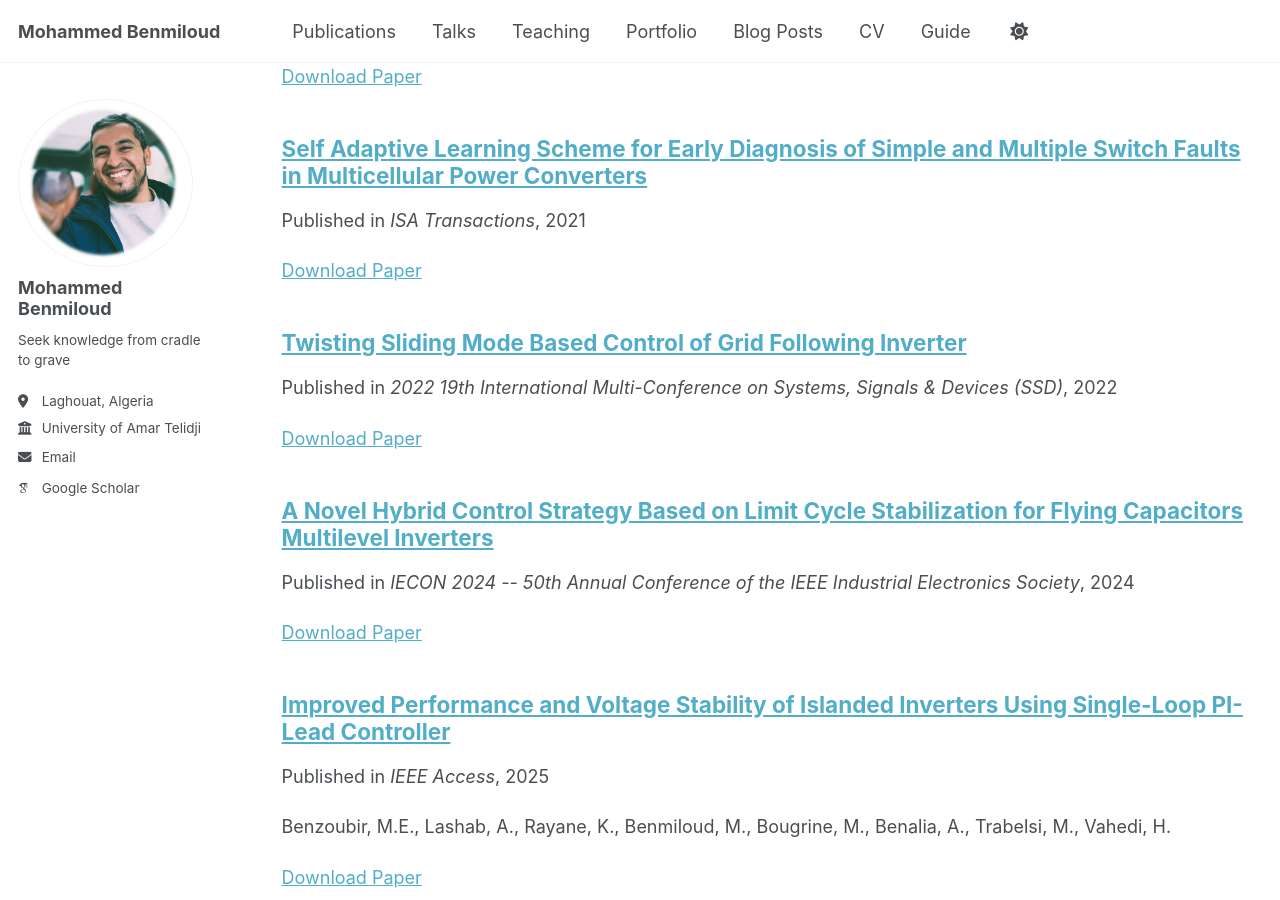
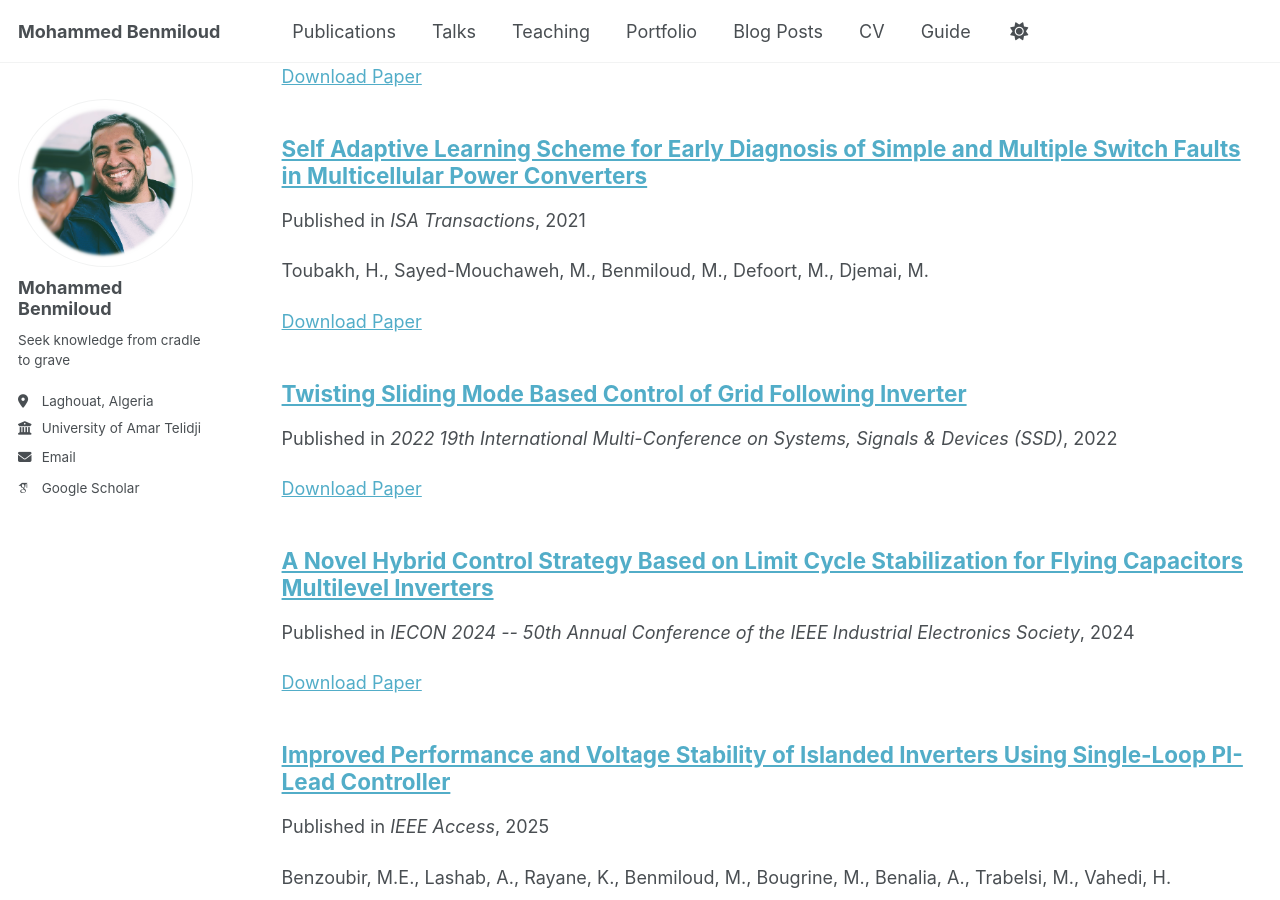
Before and after one commit to medbenmiloud/medbenmiloud.github.io, a Jekyll site: the page built from _pages/collection-archive.html, in a window 1280 px wide and 900 px high, scrolled down 2023 px. Built offline with Jekyll 4.4.1, drawn with Linux system fonts in a browser that asks for light colours; some web fonts are replaced; a script bundle is joined from its source files by our own code; library files that are not in the unit come from our copies.

Commit message:
Update 2021-01-01-self-adaptive-learning-fault-diagnosis.md

```diff
--- a/_publications/2021-01-01-self-adaptive-learning-fault-diagnosis.md
+++ b/_publications/2021-01-01-self-adaptive-learning-fault-diagnosis.md
@@ -9,6 +9,7 @@ volume: 113
 pages: '222--231'
 featured: true
 paperurl: 'https://www.sciencedirect.com/science/article/abs/pii/S0019057820301336'
+excerpt: 'Toubakh, H., Sayed-Mouchaweh, M., Benmiloud, M., Defoort, M., Djemai, M.'
 header:
   teaser: "SelfAdaptive.png"
 ---
```
